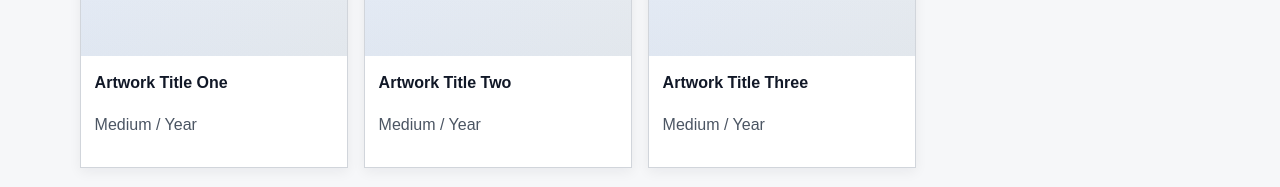
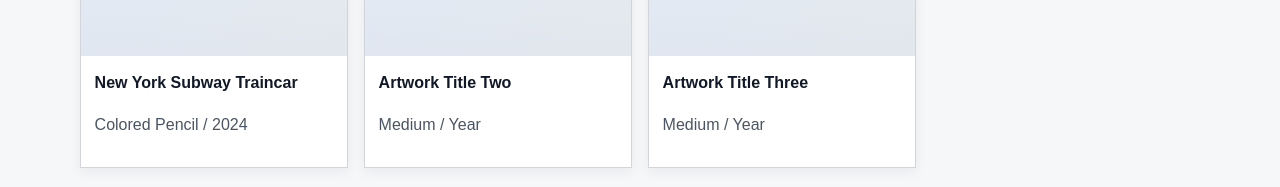
Before and after one commit to tylerbusching/tylerbusching.github.io, a plain HTML site: page all-creative-work.html in a window 1280 px wide. Shown: the part 723-910 px from the top of the page. Drawn offline with Linux system fonts and the light colour scheme.

Commit message:
Update gallery item with new artwork details

```diff
--- a/all-creative-work.html
+++ b/all-creative-work.html
@@ -62,11 +62,11 @@
         </div>
 
         <div class="gallery-grid">
-          <a class="gallery-item" href="creative/creative-template.html">
+          <a class="gallery-item" href="creative/nytraindrawing.html">
             <div class="gallery-image"></div>
             <div class="gallery-caption">
-              <h3>Artwork Title One</h3>
-              <p class="muted">Medium / Year</p>
+              <h3>New York Subway Traincar</h3>
+              <p class="muted">Colored Pencil / 2024</p>
             </div>
           </a>
 
```
